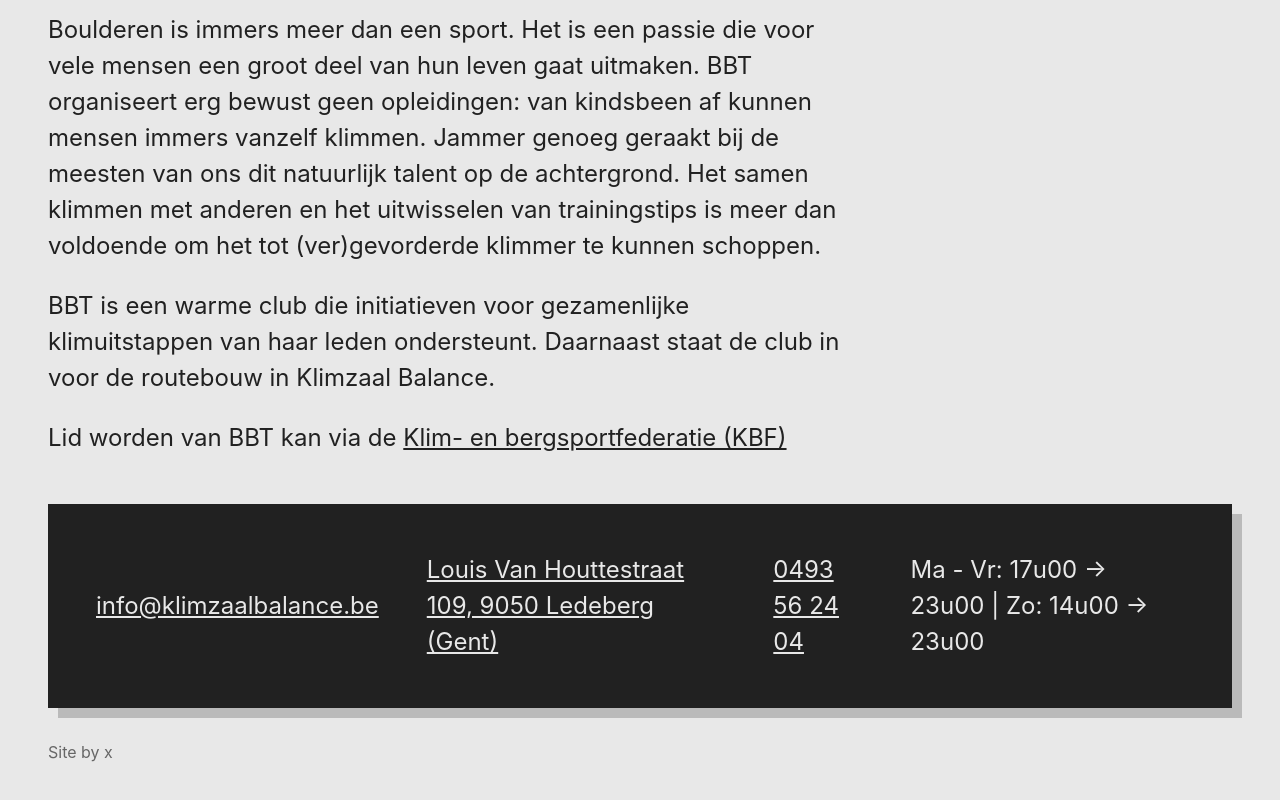
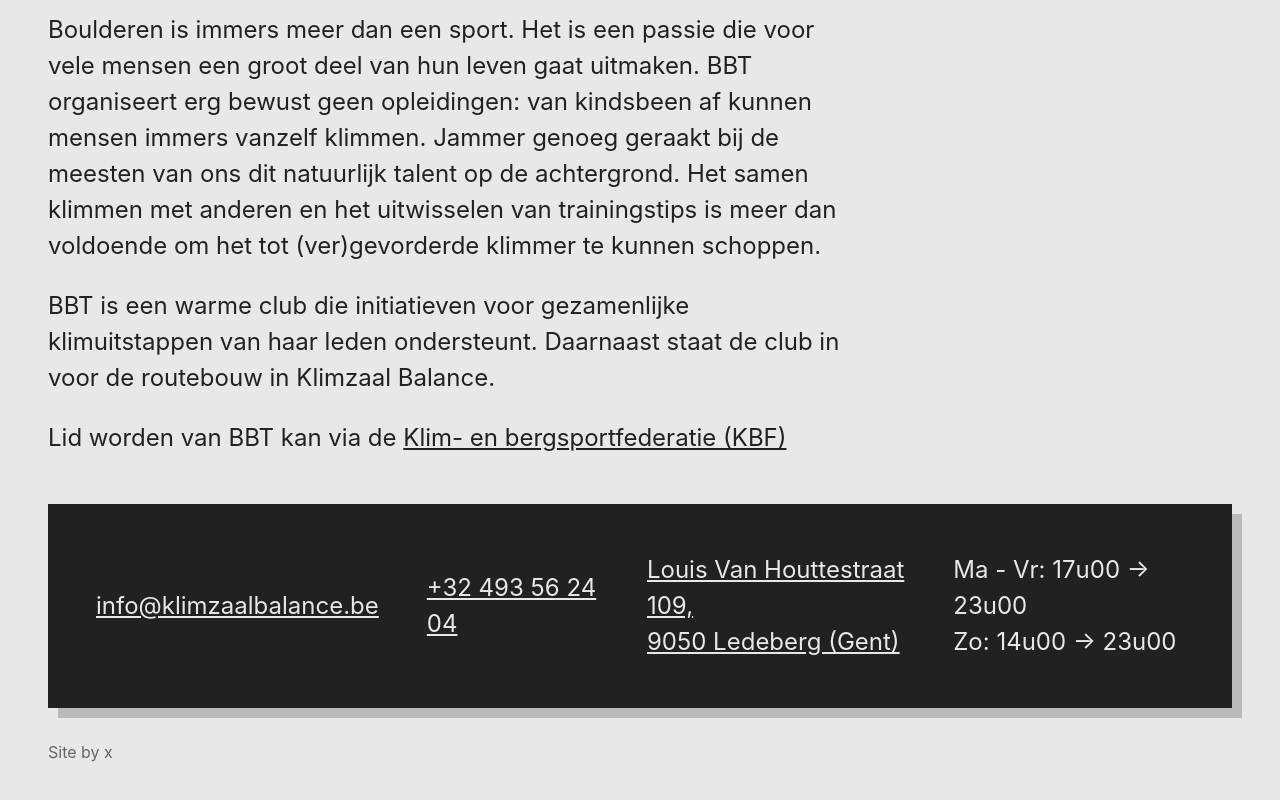
Before and after one commit to dreadnip/balans, a plain HTML site: page bbt.html in a window 1280 px wide. Shown: the part 696-1496 px from the top of the page. Drawn offline with Linux system fonts and the light colour scheme.

Commit message:
Update the footer HTML to reflect the new styles

```diff
--- a/bbt.html
+++ b/bbt.html
@@ -43,9 +43,9 @@
     <footer>
         <div class="contact">
             <a href="mailto:info@klimzaalbalance.be">info@klimzaalbalance.be</a>
-            <a href="https://www.google.com/maps/place/Klimzaal+Balance/@51.0411413,3.7426313,17z/data=!3m1!4b1!4m5!3m4!1s0x47c376a95326d28f:0x468f112340355b5e!8m2!3d51.0411379!4d3.74482" target="_blank">Louis Van Houttestraat 109, 9050 Ledeberg (Gent)</a>
-            <a href="tel:0493 56 24 04">0493 56 24 04</a>
-            <p>Ma - Vr: 17u00 -> 23u00 | Zo: 14u00 -> 23u00
+            <a href="tel:0493 56 24 04">+32 493 56 24 04</a>
+            <a href="https://www.google.com/maps/place/Klimzaal+Balance/@51.0411413,3.7426313,17z/data=!3m1!4b1!4m5!3m4!1s0x47c376a95326d28f:0x468f112340355b5e!8m2!3d51.0411379!4d3.74482" target="_blank">Louis Van Houttestraat 109,</br>9050 Ledeberg (Gent)</a>
+            <p>Ma - Vr: 17u00 -> 23u00</br>Zo: 14u00 -> 23u00
         </div>
         <p class="credit">Site by x</p>
     </footer>
```
Also changed, not shown: fotos.html (+3 -3 lines), huisregels.html (+3 -3 lines), praktisch.html (+3 -3 lines), team.html (+3 -3 lines), template.html (+3 -3 lines), uitslagen.html (+3 -3 lines).
